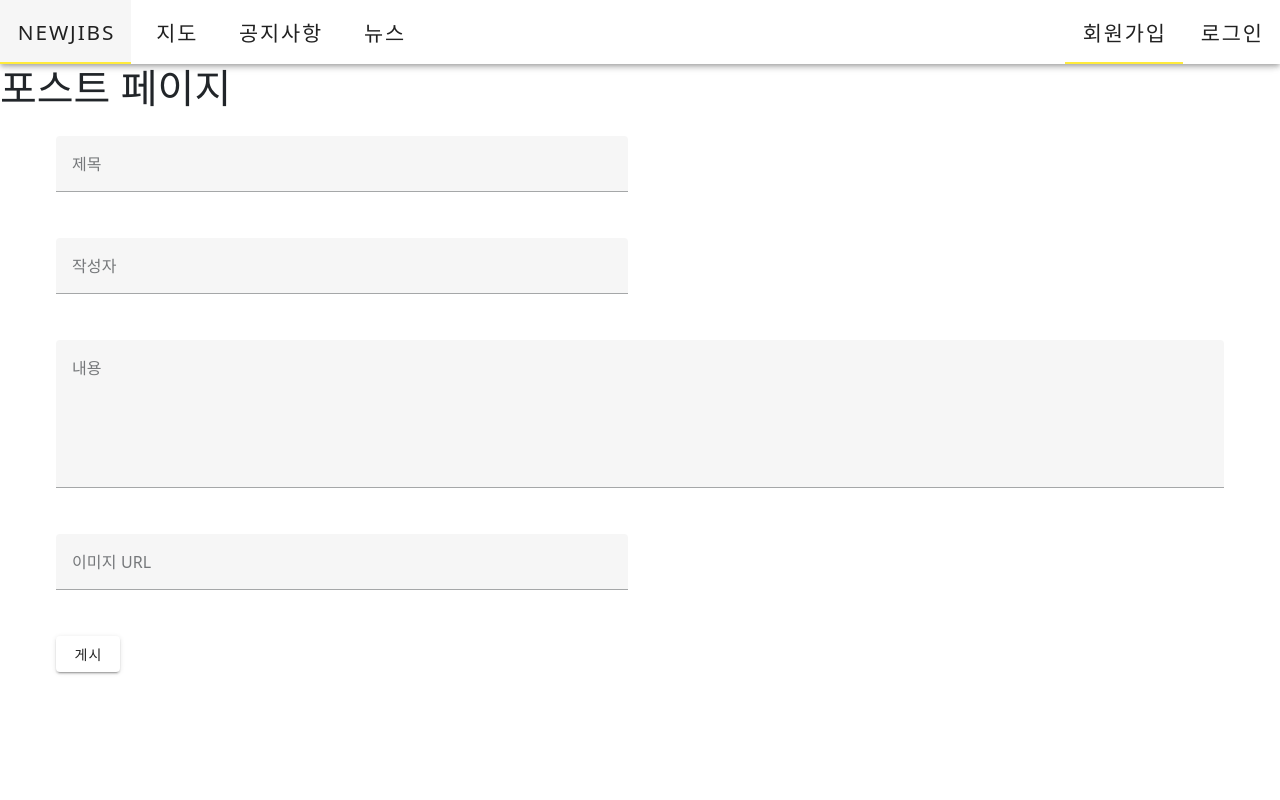
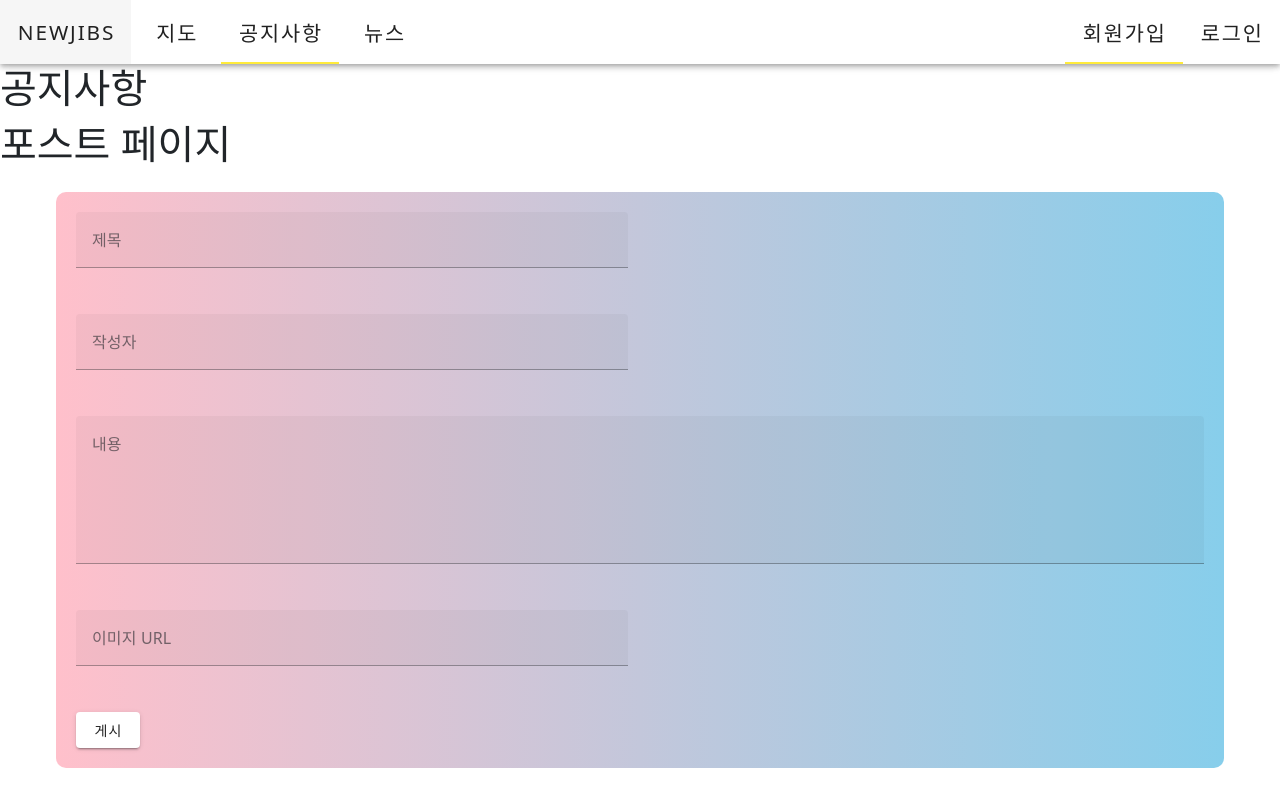
Before and after one commit to NewJibs/newjibs-fe, a Vue app: page /notices/post in a window 1280 px wide. Built offline with nearby package versions, Linux system fonts and the light colour scheme; no server answers.

Commit message:
refactor : notice router refactor

```diff
--- a/src/components/notice/NoticeList.vue
+++ b/src/components/notice/NoticeList.vue
@@ -45,7 +45,6 @@ const postNotice = () => {
 
 <template>
   <div class="container">
-    <h1>공 지 사 항</h1>
     <v-table class="notice-table">
       <thead>
         <tr class="table-head">
--- a/src/components/notice/NoticePost.vue
+++ b/src/components/notice/NoticePost.vue
@@ -66,6 +66,7 @@ const submitPost = async (e: any) => {
     <h1>포스트 페이지</h1>
     <form>
       <v-container>
+        <v-form class="form-gradient">
           <v-row>
             <v-col cols="12" md="6">
               <v-text-field v-model="title" label="제목" required></v-text-field>
@@ -91,9 +92,17 @@ const submitPost = async (e: any) => {
               <v-btn type="submit" @click="submitPost">게시</v-btn>
             </v-col>
           </v-row>
+        </v-form>
       </v-container>
     </form>
   </div>
 </template>
 
+<style scoped>
+.form-gradient {
+  background: linear-gradient(to right, pink, skyblue);
+  padding: 20px;
+  border-radius: 10px;
+}
+</style>
 @/api/notice
--- a/src/router/index.ts
+++ b/src/router/index.ts
@@ -3,9 +3,6 @@ import HomeView from '@/views/HomeView.vue'
 
 // 공지사항
 import NoticeListView from '@/views/NoticeView/NoticeListView.vue'
-import NoticeDetailView from '@/views/NoticeView/NoticeDetailView.vue'
-import NoticePostView from '@/views/NoticeView/NoticePostView.vue'
-import NoticeModifyView from '@/views/NoticeView/NoticeModifyView.vue'
 
 const router = createRouter({
   history: createWebHistory(import.meta.env.BASE_URL),
@@ -18,23 +15,30 @@ const router = createRouter({
     {
       path: '/notices',
       name: 'notices',
-      component: () => NoticeListView
+      component: () => NoticeListView,
+      redirect: { name: 'notice-list' },
+      children: [
+        {
+          path: '',
+          name: 'notice-list',
+          component: () => import('@/components/notice/NoticeList.vue')
         },
         {
           path: '/notices/post',
           name: 'notice-post',
-      component: () => NoticePostView
+          component: () => import('@/components/notice/NoticePost.vue')
         },
         {
           path: '/notices/:noticeId', //동적라우트
           name: 'notice', //라우트 이름
-      props: true,
-      component: () => NoticeDetailView
+          component: () => import('@/components/notice/NoticeDetail.vue')
         },
         {
           path: '/notices/:noticeId/modify',
           name: 'notice-modify',
-      component: () => NoticeModifyView
+          component: () => import('@/components/notice/NoticeModify.vue')
+        }
+      ]
     },
     {
       path: '/news',
--- a/src/views/NoticeView/NoticeListView.vue
+++ b/src/views/NoticeView/NoticeListView.vue
@@ -4,7 +4,8 @@ import NoticeList from '@/components/notice/NoticeList.vue'
 
 <template>
   <main>
-    <NoticeList />
+    <h1>공지사항</h1>
+    <router-view></router-view>
   </main>
 </template>
 
```
Lines whose indentation alone changed are shown as unchanged.
